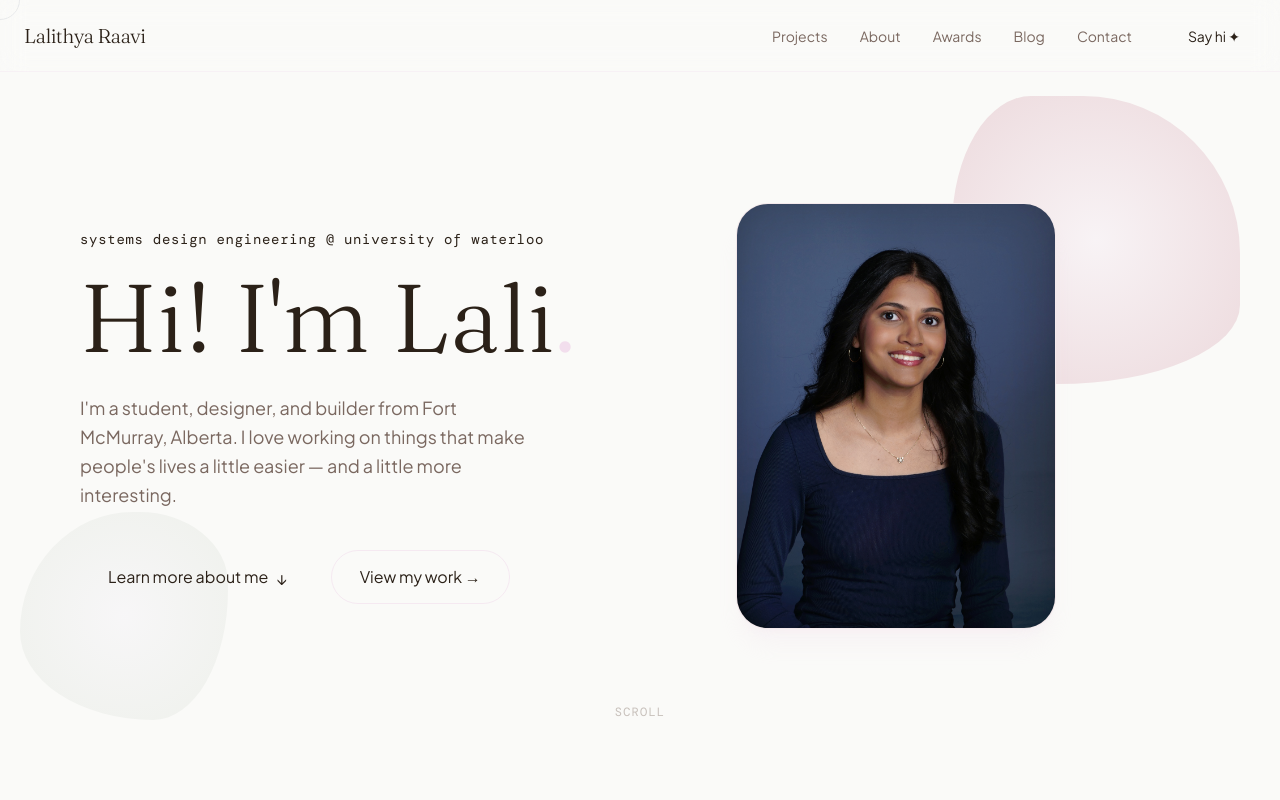
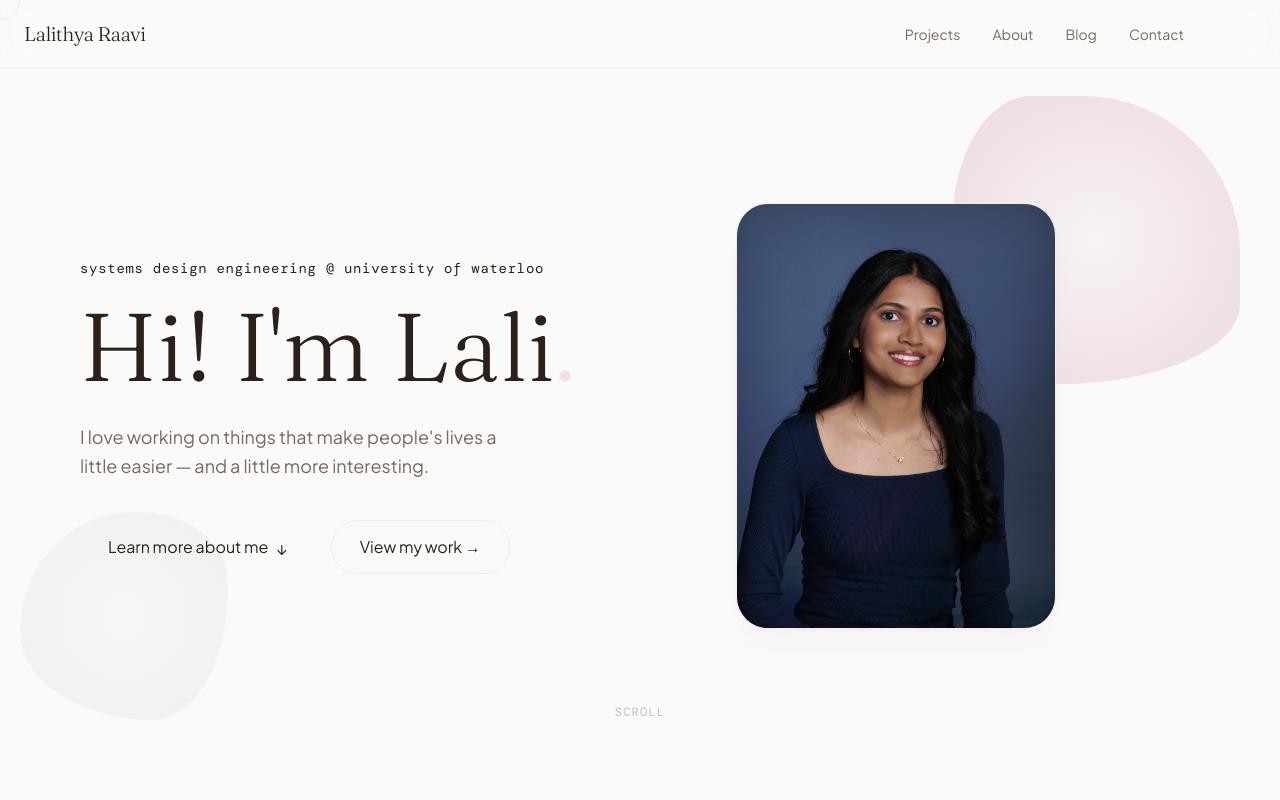
Before and after one commit to lalithyaraavi/lalithya-website, a Next.js app: page / in a window 1280 px wide. Shown: the top 800 px of the page. Built offline with nearby package versions, Linux system fonts and the light colour scheme; a web font is replaced by a local one.

Commit message:
fix description, remove awards and say hi

```diff
--- a/src/app/page.tsx
+++ b/src/app/page.tsx
@@ -53,7 +53,7 @@ export default function Home() {
               transition={{ duration: 0.7, delay: 0.35 }}
               className="font-body text-lg text-ink-muted max-w-md leading-relaxed mb-10"
             >
-              I&apos;m a student, designer, and builder from Fort McMurray, Alberta. I love working on things that make people&apos;s lives a little easier — and a little more interesting.
+              I love working on things that make people&apos;s lives a little easier — and a little more interesting.
             </motion.p>
 
             <motion.div
--- a/src/components/Nav.tsx
+++ b/src/components/Nav.tsx
@@ -7,7 +7,6 @@ import { useState } from "react";
 const links = [
   { href: "/projects", label: "Projects" },
   { href: "/about",    label: "About" },
-  { href: "/#in-the-news", label: "Awards" },
   { href: "/blog",     label: "Blog" },
   { href: "/#contact", label: "Contact" },
 ];
@@ -40,7 +39,6 @@ export default function Nav() {
           </Link>
         ))}
         <Link href="/contact" className="ml-2 px-4 py-1.5 rounded-full bg-rose-DEFAULT text-cream-DEFAULT text-sm font-body hover:bg-rose-dark transition-colors">
-          Say hi ✦
         </Link>
       </nav>
 
```
